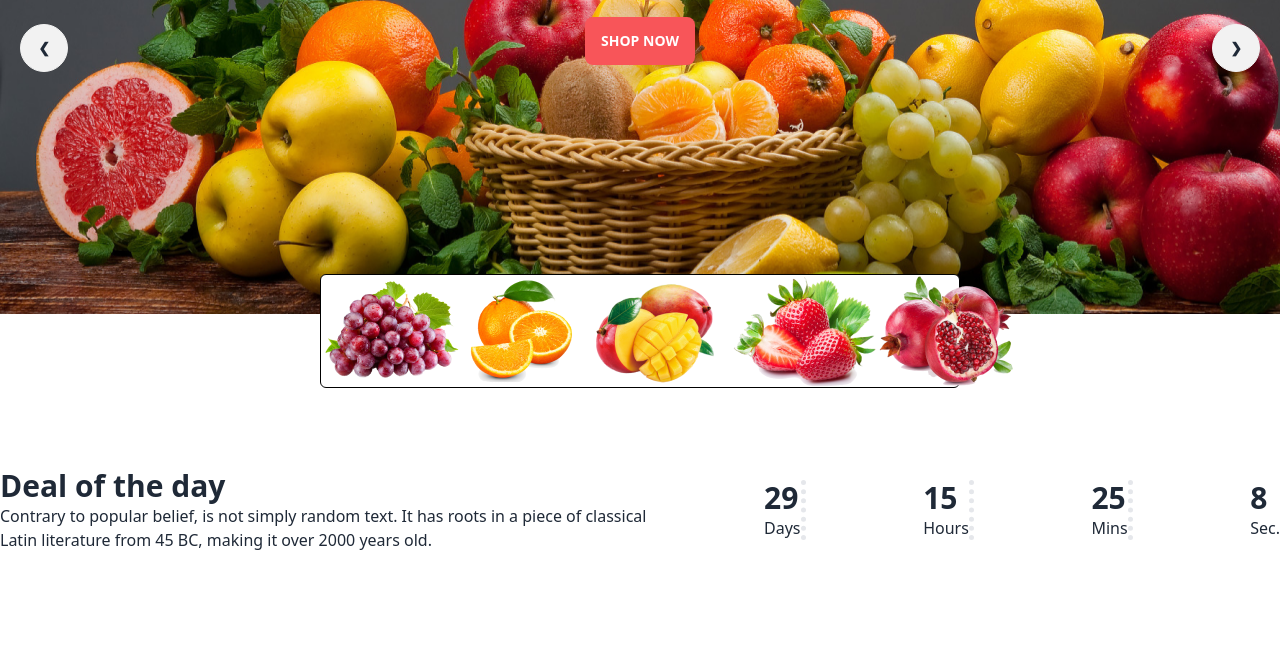
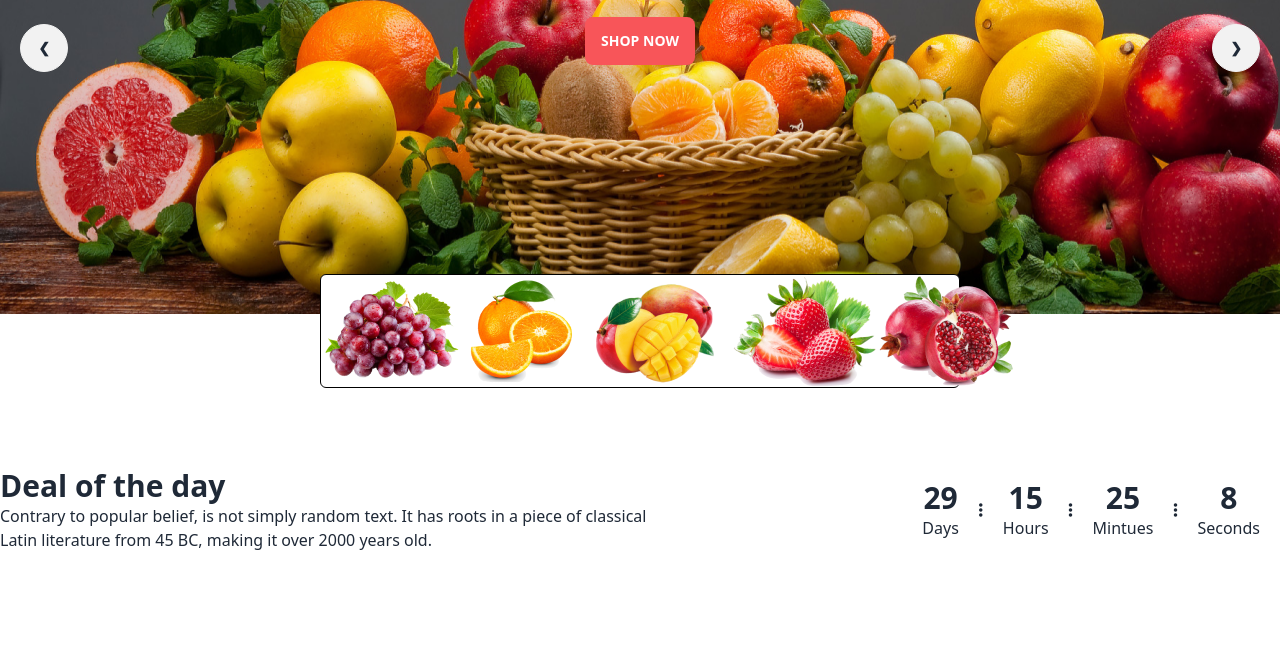
Before and after one commit to hafizit0754/fruits-burst, a plain HTML site: page index.html in a window 1280 px wide. Shown: the part 347-1016 px from the top of the page. Drawn offline with nearby package versions, Linux system fonts and the light colour scheme; grey boxes are pictures that could not be loaded.

Commit message:
count down

```diff
--- a/index.html
+++ b/index.html
@@ -51,7 +51,8 @@
                 </div>
                 <div class="flex flex-row px-10 items-center">
                     <div class="Search-Bar">
-                    <input type="text" placeholder="Search Here"class="rounded-full h-10 ml-5 text-center relative" />
+                        <input type="text" placeholder="Search Here"
+                            class="rounded-full h-10 ml-5 text-center relative" />
                         <span class="text-blk"><i class="fa-solid fa-magnifying-glass -mx-10 absolute pt-4"></i></span>
                     </div>
                     <div>
@@ -146,13 +147,45 @@
                 <p>Contrary to popular belief, is not simply random text. It has roots in a piece of classical <br>
                     Latin literature from 45 BC, making it over 2000 years old.</p>
             </div>
-            <div class=" border-r-[5px] border-dotted">
+            <div class="flex justify-evenly text-center items-center space-x-5">
+                <div>
+                    <h1 class="font-bold text-3xl ">29</h1>
+                    <p>Days</p>
+                </div>
+                <div>
+                    <i class="fa-solid fa-ellipsis-vertical"></i>
+                </div>
+                <div>
+                    <h1 class="font-bold text-3xl ">15</h1>
+                    <p>Hours</p>
+                </div>
+                <div>
+                    <i class="fa-solid fa-ellipsis-vertical"></i>
+                </div>
+                <div>
+                    <h1 class="font-bold text-3xl ">25</h1>
+                    <p>Mintues</p>
+                </div>
+                <div>
+                    <i class="fa-solid fa-ellipsis-vertical"></i>
+                </div>
+                <div>
+                    <h1 class="font-bold text-3xl ">8</h1>
+                    <p>Seconds</p>
+                </div>
+                <div>
                     <!-- <i class="fa-solid fa-ellipsis-vertical"></i> -->
+                </div>
+            </div>
+
+            <!-- <div class=" border-r-[5px] border-dotted">
+
                 <h1 class="font-extrabold text-3xl ">29</h1>
                 <p>Days</p>
+                <i class="fa-solid fa-ellipsis-vertical"></i>
 
-            </div>
-            <div class=" border-r-[5px] border-dotted">
+            </div> -->
+            <!-- <div class=" border-r-[5px] border-dotted">
                 <h1 class="font-extrabold text-3xl ">15</h1>
                 <p>Hours</p>
             </div>
@@ -163,7 +196,7 @@
             <div class="">
                 <h1 class="font-extrabold text-3xl">8</h1>
                 <p>Sec.</p>
-            </div>
+            </div> -->
         </div>
 
         <!-- card section -->
@@ -264,7 +297,8 @@
                 <div class="max-w-md ">
                     <div class="mt-10 absolute top-6 left-40 px-60 text-center px-10 mr-30 ">
                         <h1 class="p-2 text-4xl font-bold">Meet Our Team Members</h1>
-                    <p class="">Contrary to popular belief, is not simply random text. <br> It has roots in a piece of
+                        <p class="">Contrary to popular belief, is not simply random text. <br> It has roots in a piece
+                            of
                             classical Latin literature from 45 BC.</p>
                     </div>
                     <!-- card section -->
@@ -285,7 +319,7 @@
                         </div>
                         <div class="card">
                             <figure class="px-10 pt-10">
-                                <img src="./images/member2.png" alt="Member" class="rounded-xl"/>
+                                <img src="./images/member2.png" alt="Member" class="rounded-xl" />
                             </figure>
                             <div class="card-body text-center items-center">
                                 <h2 class="text-white font-bold">Safia Chowdhurey</h2>
```
Lines whose indentation alone changed are shown as unchanged.
